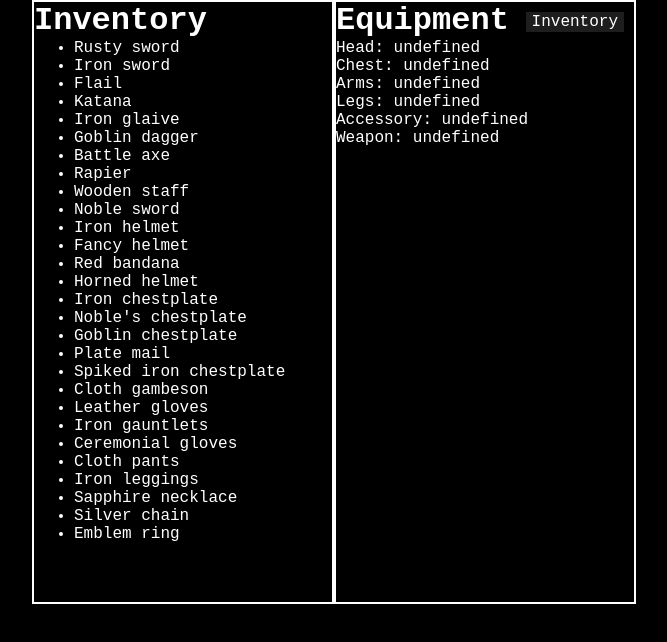
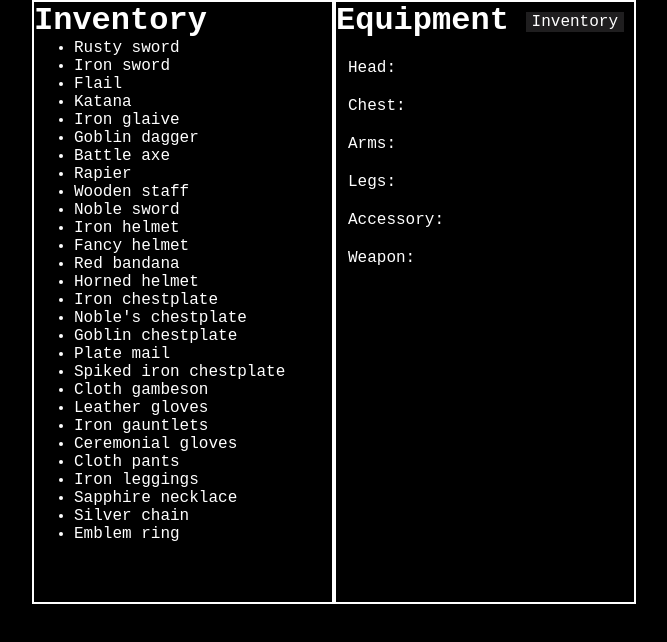
Before and after one commit to bowdensl712/Endless-Dungeon, a plain HTML site: page index.html in a window 1280 px wide. Both pictures are taken after a click on the button "Inventory". Shown: the whole page, without its empty margins (306-973 px from the left). Drawn offline with Linux system fonts and the light colour scheme.

Commit message:
Improved CSS styling. -Added basic CSS styling to equip menu items. -Hid the "undefined" text when no item is equipped. -Slightly reformatted the README.

```diff
--- a/index.js
+++ b/index.js
@@ -91,12 +91,12 @@ let inventory = [
 //TODO: Replace filler inventory with a proper management system.
 
 //Equip Menu
-let equippedHelmet = [];
-let equippedChest = [];
-let equippedArms = [];
-let equippedLegs = [];
-let equippedAccessory = [];
-let equippedWeapon = [];
+let equippedHelmet = [" "];
+let equippedChest = [" "];
+let equippedArms = [" "];
+let equippedLegs = [" "];
+let equippedAccessory = [" "];
+let equippedWeapon = [" "];
 
 
 /* Room Descriptions */
--- a/styles.css
+++ b/styles.css
@@ -33,6 +33,10 @@ html, body {
     border-left: 2px solid white;
 }
 
+.equipment {
+    margin: 20px 0 20px 12px;
+    font-size: 1rem;
+}
 
 button {
     background-color: #1F1E1F;
```
Also changed, not shown: 1 other file.
